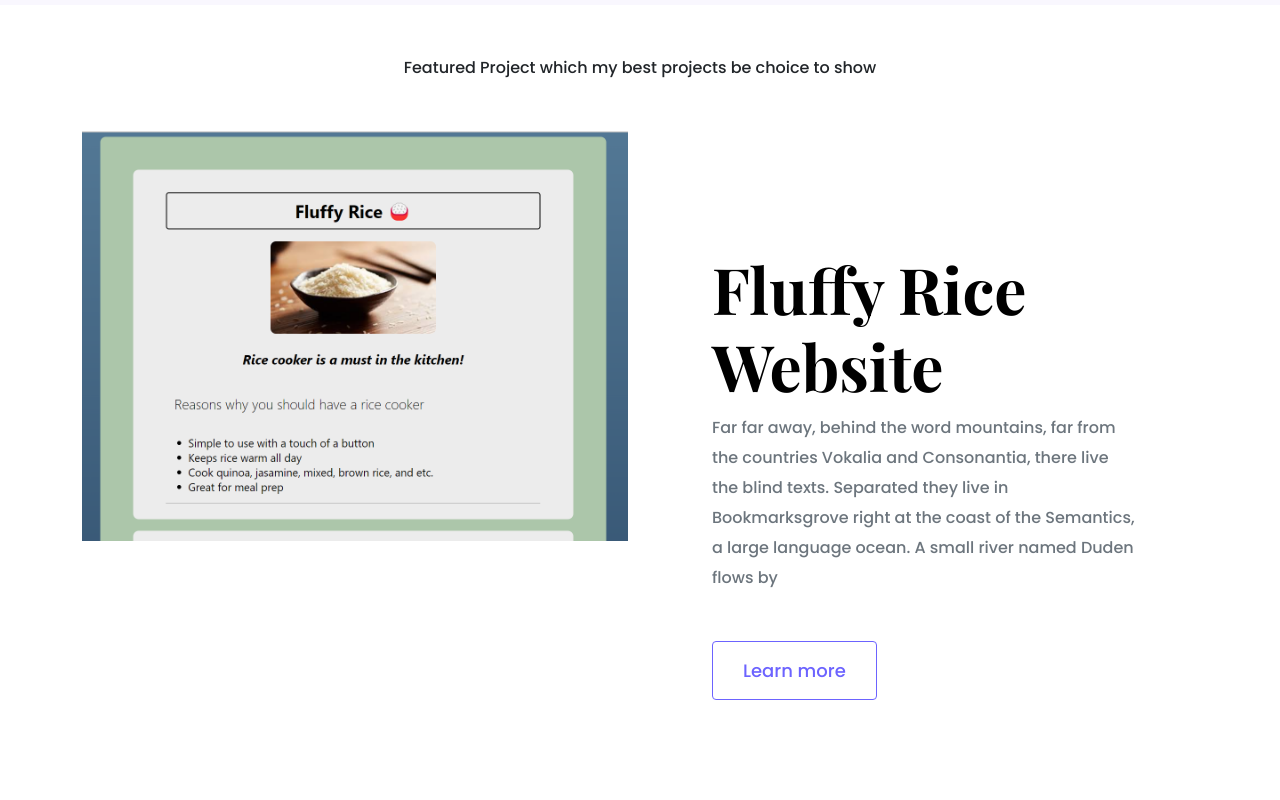
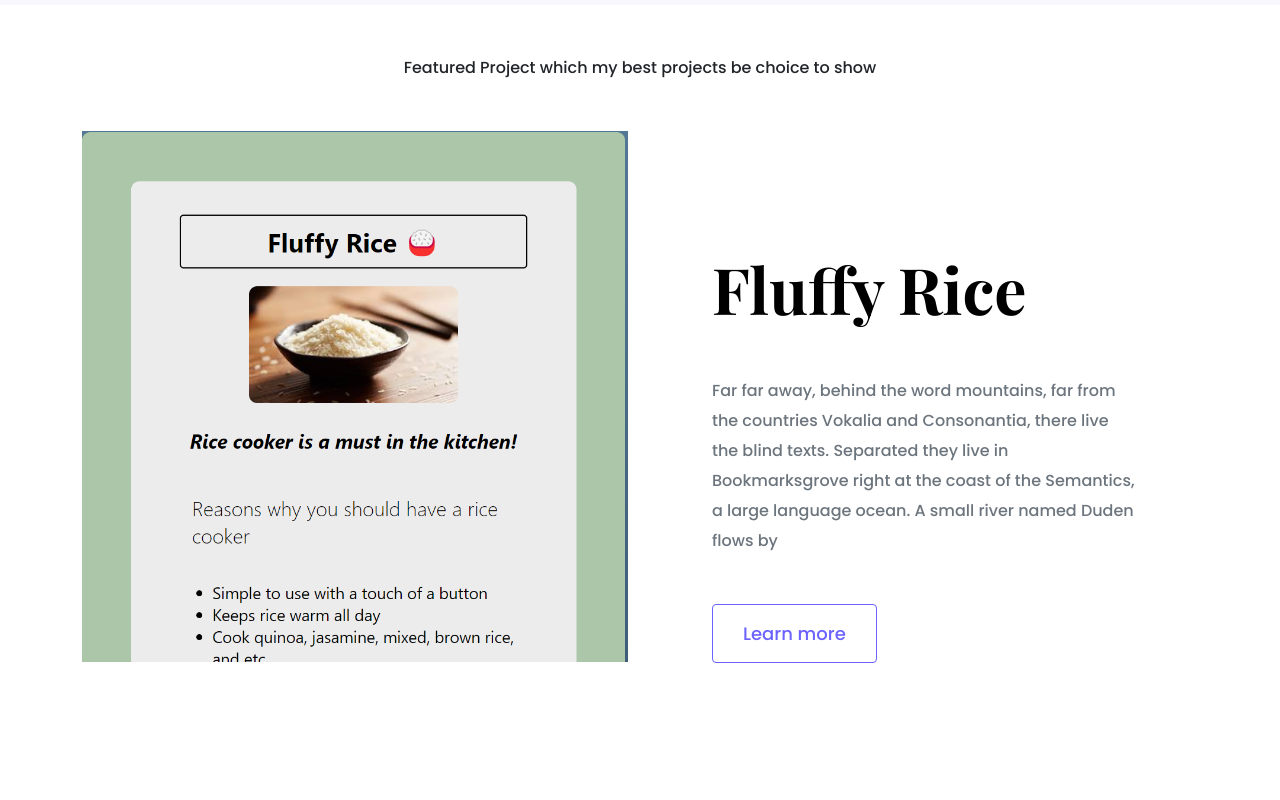
Before and after one commit to JessiceM/portfolio-project, a plain HTML site: page index.html in a window 1280 px wide. Shown: the part 640-1440 px from the top of the page. Drawn offline with nearby package versions, Linux system fonts and the light colour scheme.

Commit message:
Resized the photos

```diff
--- a/index.html
+++ b/index.html
@@ -26,6 +26,7 @@
       href="https://fonts.googleapis.com/css2?family=Playfair+Display:wght@500;700&display=swap"
       rel="stylesheet"
     />
+    <link rel="stylesheet" href="styles/portfolio.css" />
     <script
       src="https://cdn.jsdelivr.net/npm/bootstrap@5.1.3/dist/js/bootstrap.bundle.min.js"
       integrity="sha384-ka7Sk0Gln4gmtz2MlQnikT1wXgYsOg+OMhuP+IlRH9sENBO0LRn5q+8nbTov4+1p"
@@ -35,8 +36,6 @@
       src="https://kit.fontawesome.com/3d3fa9cbd2.js"
       crossorigin="anonymous"
     ></script>
-
-    <link rel="stylesheet" href="styles/portfolio.css" />
   </head>
   <body>
     <div class="hero">
@@ -52,17 +51,17 @@
     </p>
 
     <div class="container">
-      <div class="row">
+      <div class="row mb-5">
         <div class="col d-none d-lg-block">
           <img
-            src="images/fluffy.png"
+            src="images/rice.png"
             class="img-fluid"
             alt="Fluffy Rice Photo"
           />
         </div>
         <div class="col">
           <div class="project-description">
-            <h2 class=>Fluffy Rice Website</h2>
+            <h2 class="mb-5">Fluffy Rice</h2>
             <p class="mb-5 text-muted">
               Far far away, behind the word mountains, far from the countries
               Vokalia and Consonantia, there live the blind texts. Separated
@@ -74,7 +73,7 @@
         </div>
       </div>
 
-      <div class="row">
+      <div class="row mb-5">
         <div class="col">
           <div class="project-description">
             <h2 class="mb-5">Weather App</h2>
--- a/styles/portfolio.css
+++ b/styles/portfolio.css
@@ -40,7 +40,7 @@
 .project-description {
   padding: 120px 60px;
 }
-@media (max-width: 900px) {
+@media (max-width: 350px) {
   h1 {
     font-size: 44px;
     line-height: 2;
```
Also changed, not shown: images/fluffy.png (deleted), images/rice.png (added).
